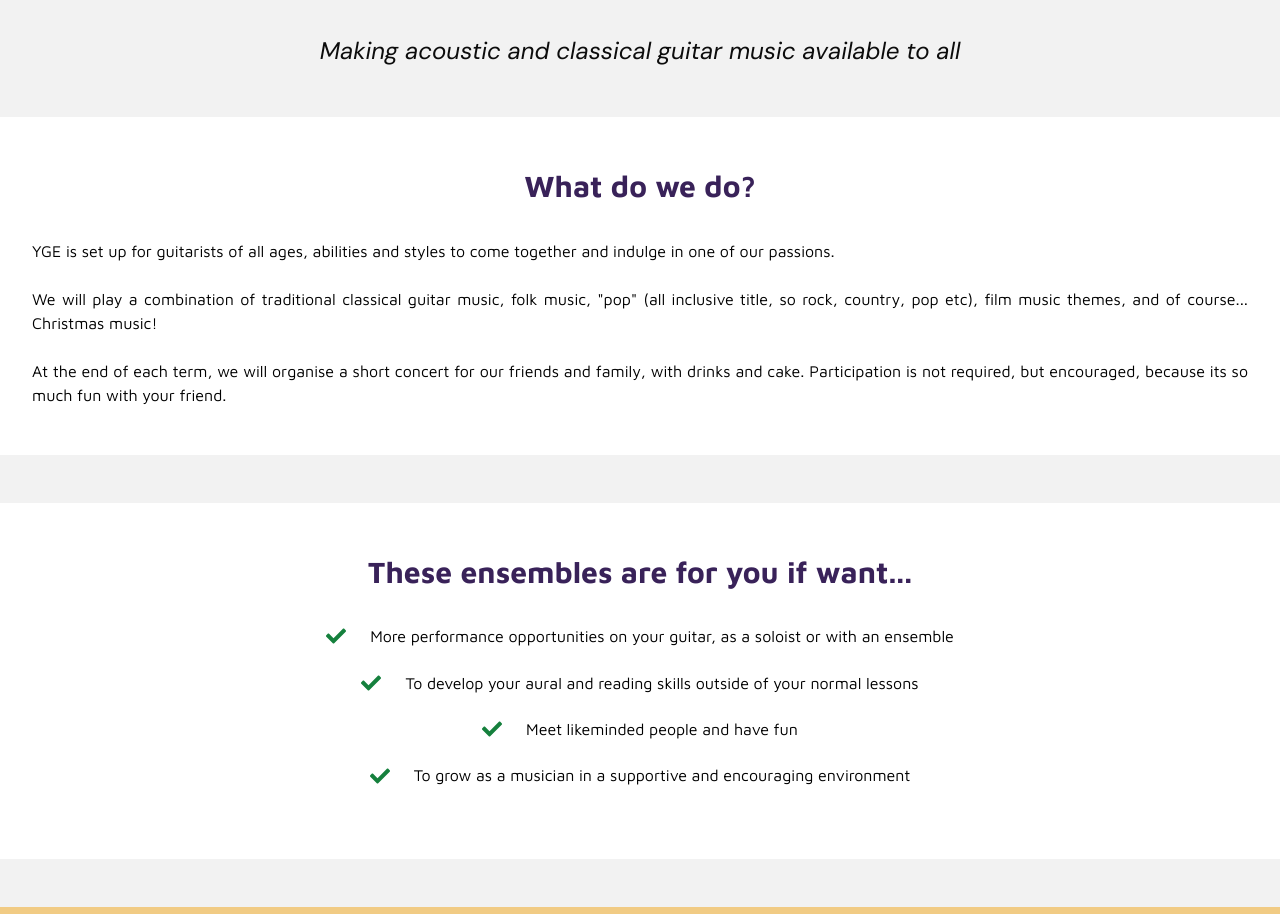
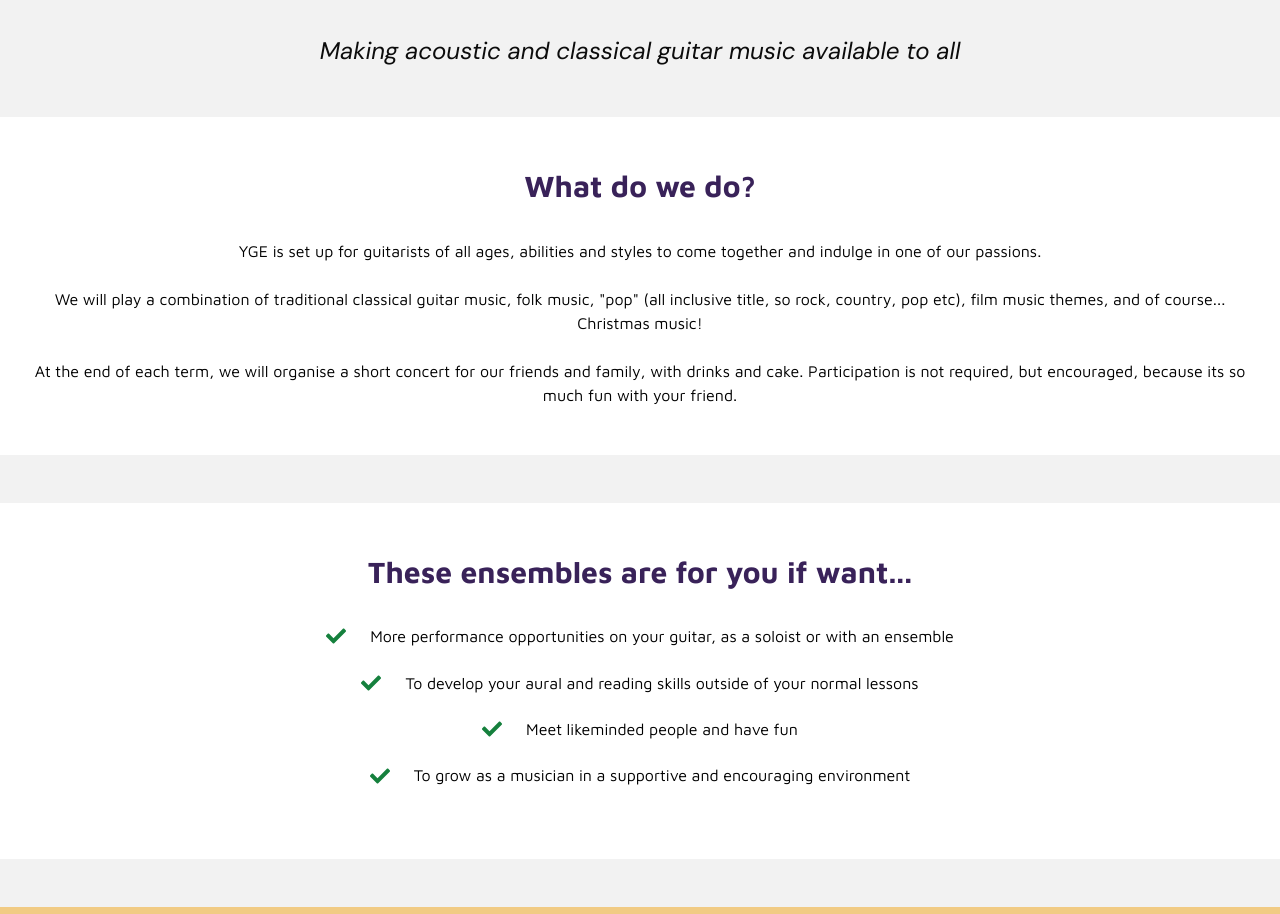
Before and after one commit to hannahf86/yge, a React (Vite) app: page / in a window 1280 px wide. Shown: the part 829-1743 px from the top of the page. Built offline with nearby package versions, Linux system fonts and the light colour scheme.

Commit message:
small ui changes - margins on landing

```diff
--- a/src/Pages/Contact.jsx
+++ b/src/Pages/Contact.jsx
@@ -38,7 +38,7 @@ const Contact = () => {
     background: "bg-white h-full w-screen z-0 pb-12 pt-24",
     textContainer: "relative mx-8",
     button:
-      "bg-button py-2 px-6 rounded-md text-white mt-6 border-2 border-button hover:bg-accent hover:text-button hover:font-bold",
+      "bg-button py-2 px-6 rounded-md text-white mt-6 border-2 border-button hover:bg-white hover:text-button hover:font-bold",
     contactContainer: "hidden",
     formContainer: "flex flex-col justify-center items-center w-full mb-12",
     input:
@@ -171,7 +171,12 @@ const Contact = () => {
             className={layoutStyles.input}
           />
           <button className={layoutStyles.button}>Submit</button>
-          <Toaster />
+          <Toaster
+            position="top-center"
+            toastOptions={{
+              duration: 6000,
+            }}
+          />
         </motion.form>
       </div>
 
--- a/src/Pages/Landing.jsx
+++ b/src/Pages/Landing.jsx
@@ -56,7 +56,9 @@ const Landing = () => {
           Making acoustic and classical guitar music available to all
         </h2>
 
-        <div id="what-we-do" className="text-justify bg-[#FFF] py-12 px-8">
+        <div
+          id="what-we-do"
+          className="text-justify lg:text-center bg-[#FFF] py-12 px-8">
           <h3 className="text-button font-bold text-lg text-center mb-8">
             What do we do?
           </h3>
```
